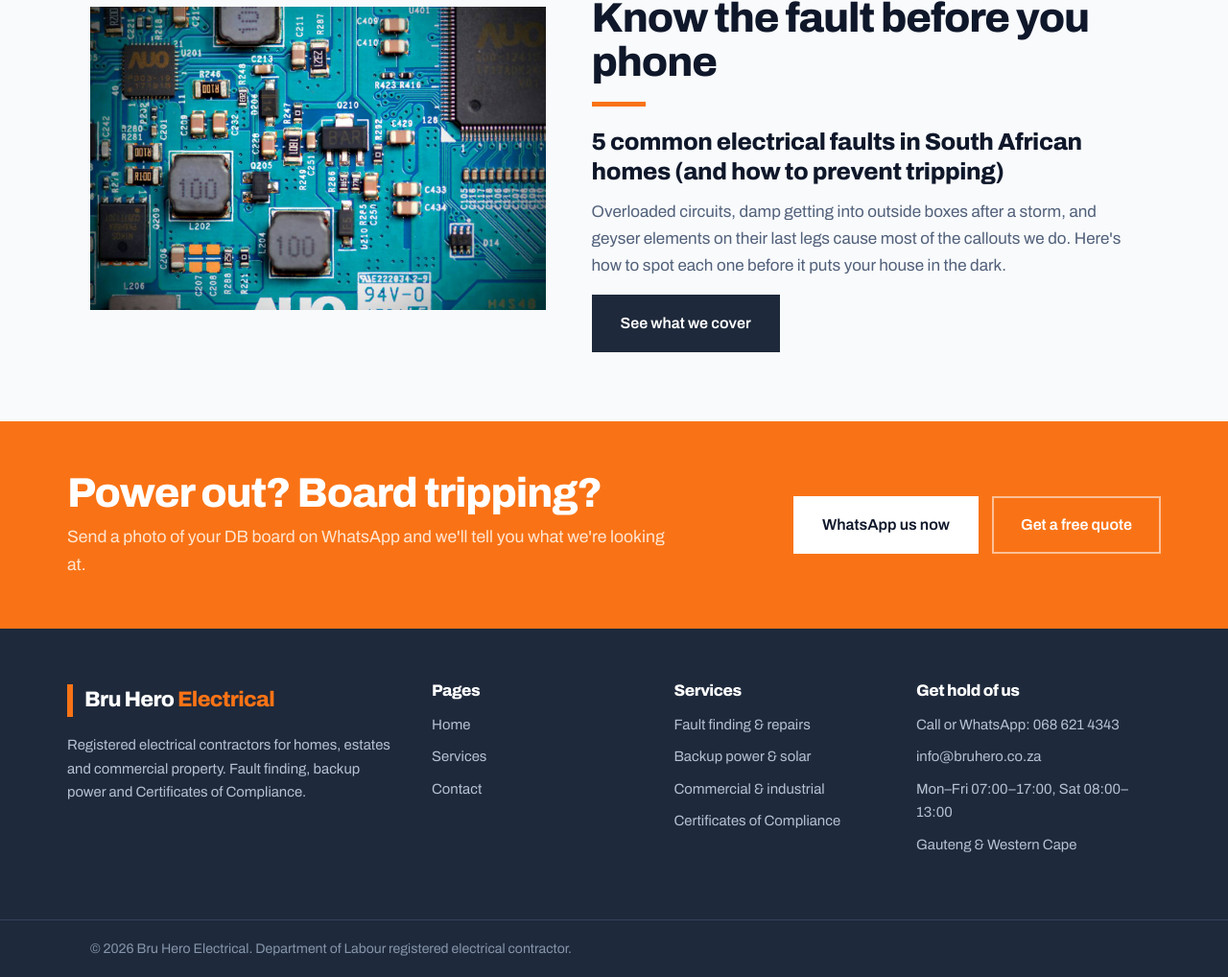
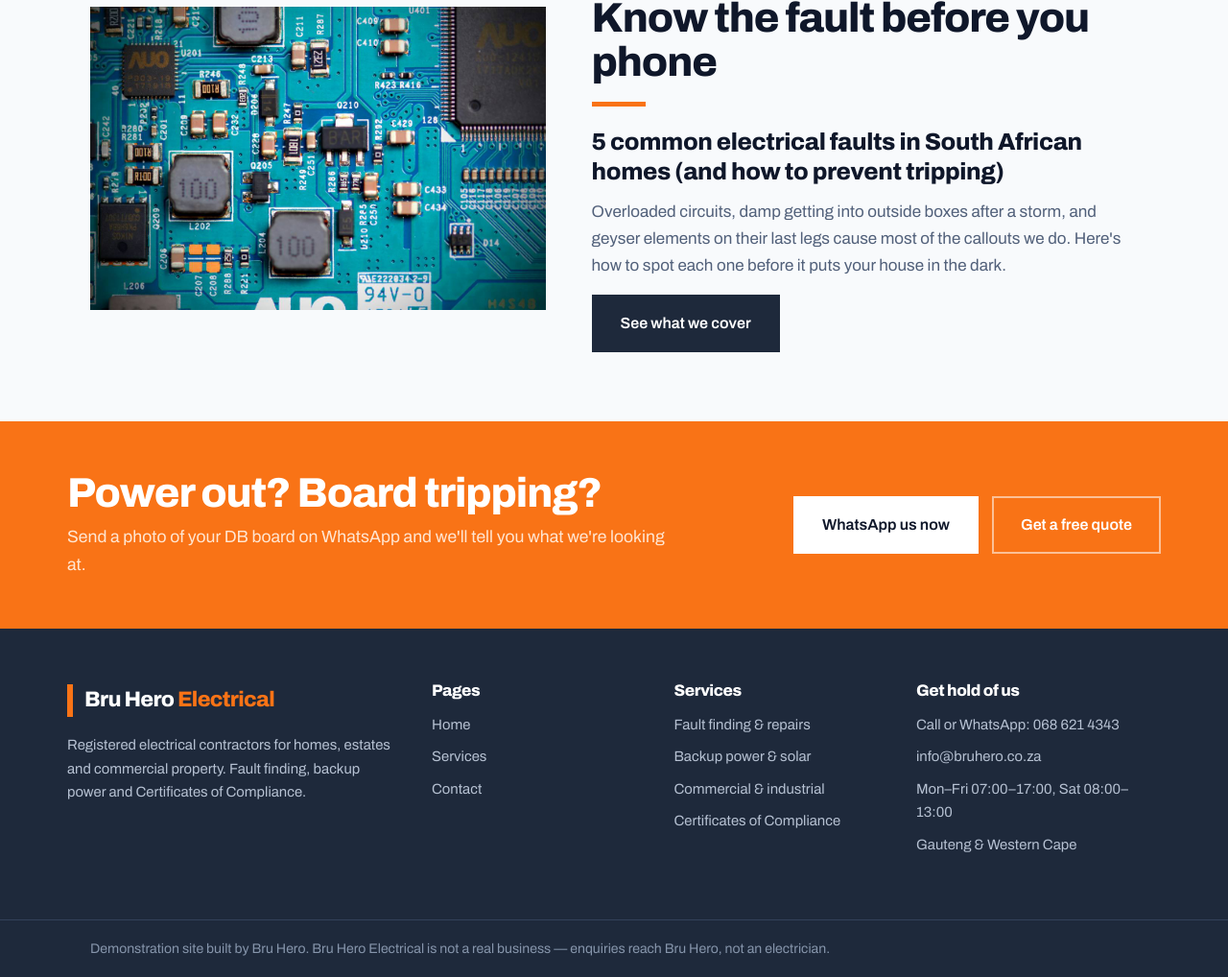
Before and after one commit to kevgraffiti-ops/bruhero-electrical, a plain HTML site: page index.html in a window 1280 px wide. Shown: the part 2248-3266 px from the top of the page at 96% size. Drawn offline with Linux system fonts and the light colour scheme.

Commit message:
Add demo disclaimer to footer

```diff
--- a/index.html
+++ b/index.html
@@ -224,8 +224,7 @@
     </div>
   </div>
   <div class="site-footer__base">
-    <div class="wrap">© 2026 Bru Hero Electrical. Department of Labour registered electrical contractor.</div>
-  </div>
+    <div class="wrap">Demonstration site built by Bru Hero. Bru Hero Electrical is not a real business — enquiries reach Bru Hero, not an electrician.</div>
 </footer>
 
 <script src="js/site.js" defer></script>
```
